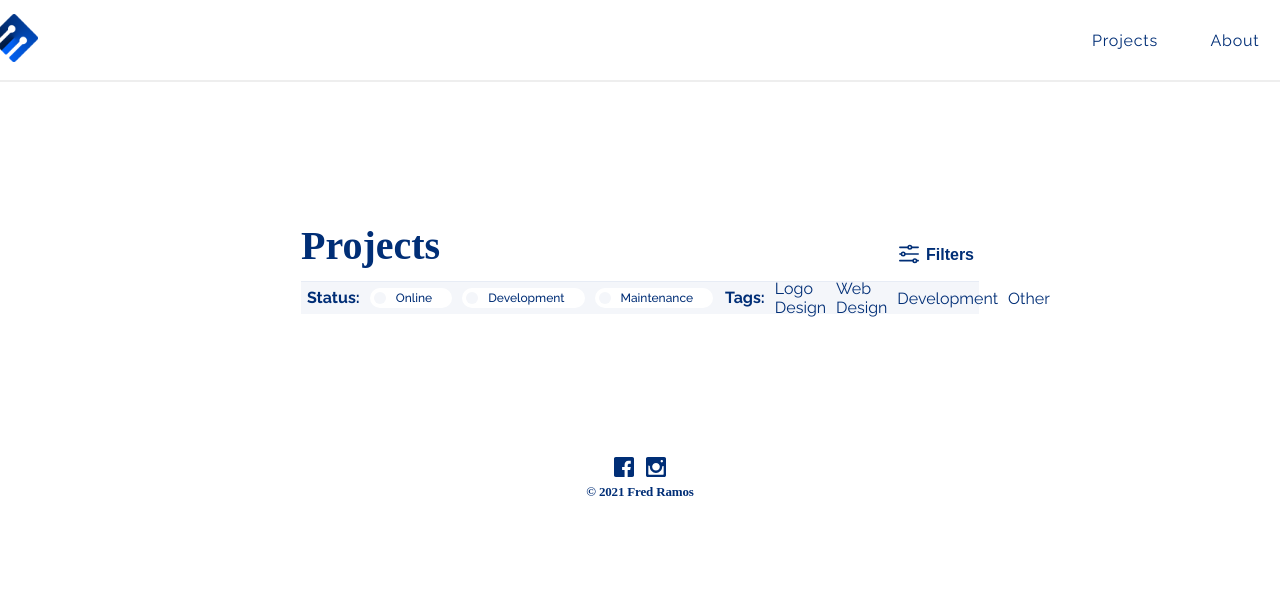
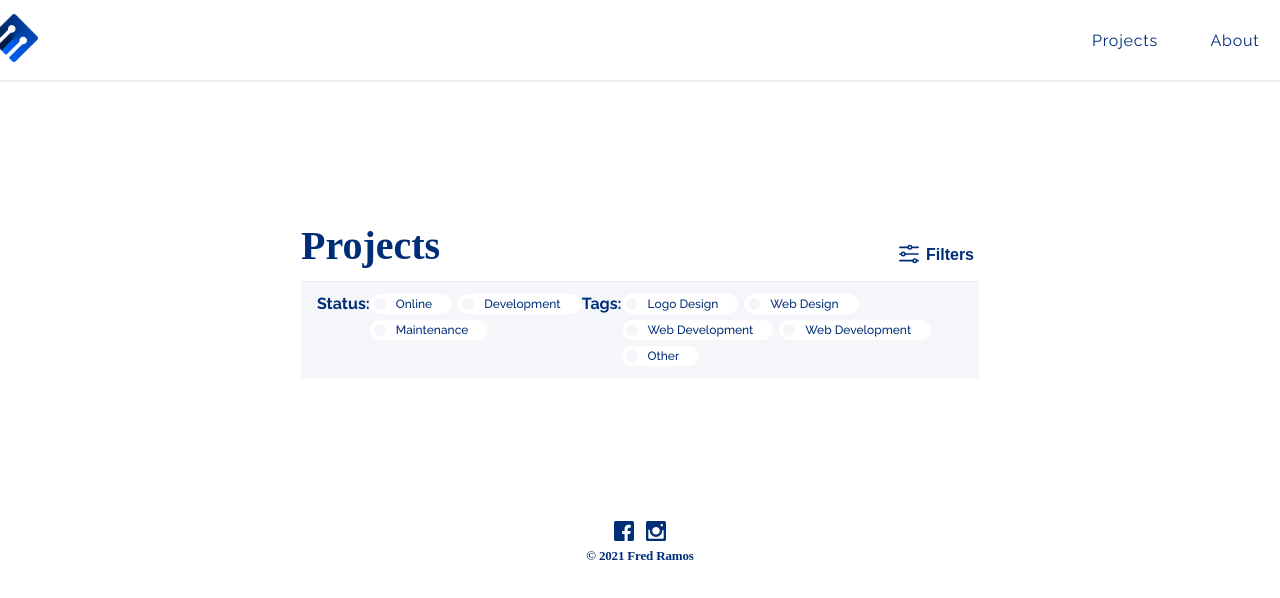
Before and after one commit to Starkpt/Branches, a Next.js app: page /projects in a window 1280 px wide. Shown: the top 598 px of the page. Built offline with nearby package versions, Linux system fonts and the light colour scheme.

Commit message:
page - project list 01.2
filters list structure and functionality

```diff
--- a/pages/projects/index.js
+++ b/pages/projects/index.js
@@ -13,26 +13,26 @@ export default function Projects() {
               <p>Filters</p>
             </button>
           </div>
-          <div id="filters-container">
+          <div id="filters-container" class="toggle-on">
+            <div id="filters-wrapper">
+
             <div id="filter-status" className="filter-list">
               <h6>Status:</h6>
               <ul>
                 <li>
-                  <label for="tag-online">
+                  <label htmlFor="tag-online">
                     <div className="left-semi-circle">
-                      <input type="checkbox" id="tag-online" class="tag-input" name="online" />
-                      <div className="bullet-circle">
-                        <Image src="/icons/tag-bullet.svg" width={0} height={0} />
-                      </div>
+                      <input type="checkbox" id="tag-online" className="tag-input" name="online" />
+                      <div className="bullet-circle"></div>
                     </div>
                     <div className="tag-name">Online</div>
                     <div className="right-semi-circle"></div>
                   </label>
                 </li>
                 <li>
-                  <label for="tag-development">
+                  <label htmlFor="tag-development">
                     <div className="left-semi-circle">
-                      <input type="checkbox" id="tag-development" class="tag-input" name="development" />
+                      <input type="checkbox" id="tag-development" className="tag-input" name="development" />
                       <div className="bullet-circle"></div>
                     </div>
                     <div className="tag-name">Development</div>
@@ -40,12 +40,10 @@ export default function Projects() {
                   </label>
                 </li>
                 <li>
-                  <label for="tag-maintenance">
+                  <label htmlFor="tag-maintenance">
                     <div className="left-semi-circle">
-                      <input type="checkbox" id="tag-maintenance" class="tag-input" name="maintenance" />
-                      <div className="bullet-circle">
-                        <Image src="/icons/tag-bullet.svg" width={0} height={0} />
-                      </div>
+                      <input type="checkbox" id="tag-maintenance" className="tag-input" name="maintenance" />
+                      <div className="bullet-circle"></div>
                     </div>
                     <div className="tag-name">Maintenance</div>
                     <div className="right-semi-circle"></div>
@@ -56,11 +54,58 @@ export default function Projects() {
             <div id="filter-tags" className="filter-list">
               <h6>Tags:</h6>
               <ul>
-                <li>Logo Design</li>
-                <li>Web Design</li>
-                <li>Development</li>
-                <li>Other</li>
+                <li>
+                  <label htmlFor="tag-logo-design">
+                    <div className="left-semi-circle">
+                      <input type="checkbox" id="tag-logo-design" className="tag-input" name="logo-design" />
+                      <div className="bullet-circle"></div>
+                    </div>
+                    <div className="tag-name">Logo Design</div>
+                    <div className="right-semi-circle"></div>
+                  </label>
+                </li>
+                <li>
+                  <label htmlFor="tag-web-design">
+                    <div className="left-semi-circle">
+                      <input type="checkbox" id="tag-web-design" className="tag-input" name="web-design" />
+                      <div className="bullet-circle"></div>
+                    </div>
+                    <div className="tag-name">Web Design</div>
+                    <div className="right-semi-circle"></div>
+                  </label>
+                </li>
+                <li>
+                  <label htmlFor="tag-web-development">
+                    <div className="left-semi-circle">
+                      <input type="checkbox" id="tag-web-development" className="tag-input" name="web-development" />
+                      <div className="bullet-circle"></div>
+                    </div>
+                    <div className="tag-name">Web Development</div>
+                    <div className="right-semi-circle"></div>
+                  </label>
+                </li>
+                <li>
+                  <label htmlFor="tag-branding">
+                    <div className="left-semi-circle">
+                      <input type="checkbox" id="tag-branding" className="tag-input" name="branding" />
+                      <div className="bullet-circle"></div>
+                    </div>
+                    <div className="tag-name">Web Development</div>
+                    <div className="right-semi-circle"></div>
+                  </label>
+                </li>
+                <li>
+                  <label htmlFor="tag-other">
+                    <div className="left-semi-circle">
+                      <input type="checkbox" id="tag-other" className="tag-input" name="other" />
+                      <div className="bullet-circle"></div>
+                    </div>
+                    <div className="tag-name">Other</div>
+                    <div className="right-semi-circle"></div>
+                  </label>
+                </li>
               </ul>
+            </div>
             </div>
           </div>
         </div>
--- a/styles/projects.css
+++ b/styles/projects.css
@@ -52,12 +52,22 @@
 #filters-container{
   background: #F4F6FA;
   border-top: 1px solid #E7ECF5;
+  overflow: hidden;
+
+  transition: height .3 cubic-bezier(0.075, 0.82, 0.165, 1);
 }
-
+#filters-container.toggle-on{
+  height: auto;
+}
+#filters-container.toggle-off{
+  height: 0;
+}
+#filters-wrapper{
+  padding:12px 16px;
+}
 .filter-list {
   display: flex;
   flex-direction: row;
-  padding:6px;
 }
 
 #filters-container h6{
@@ -68,13 +78,19 @@
   display: flex;
   flex-direction: row;
   align-items: center;
+  flex-wrap: wrap;
+  row-gap:6px;
+  column-gap:6px;
 }
 #filters-container li{
   height: 20px;
-  margin-left: 10px;
   display: flex;
   flex-direction: row;
   align-items: center;
+}
+#filter-status{
+  min-width: 41%;
+  align-items: self-start;
 }
 #filters-container label{
   display: flex;
@@ -112,32 +128,29 @@
   justify-content: center;
   align-items: center;
 }
-.filter-list .bullet-circle::before{
+.filter-list .bullet-circle::after{
   content:"";
-  width: 40%;
-  height: 40%;
+  width: 50%;
+  height: 50%;
   border-radius:50%;
-  background-image:url('/icons/tag-bullet.svg');
-  background-repeat: no-repeat;
-  background-position: center;
+  background-color:#002E76;
   opacity:0;
 
   transition: width .9s cubic-bezier(0.075, 0.82, 0.165, 1),
               height .9s cubic-bezier(0.075, 0.82, 0.165, 1),
-              opacity .9s cubic-bezier(0.075, 0.82, 0.165, 1)
+              opacity 1.2s cubic-bezier(0.075, 0.82, 0.165, 1)
 }
-.filter-list li:hover .bullet-circle::before{
-  opacity: 1;
+.filter-list li:hover .bullet-circle::after{
+  opacity: .8;
 }
-.filter-list .tag-input:checked ~ .bullet-circle::before{
+.filter-list .tag-input:checked ~ .bullet-circle::after{
   opacity:1;
-  width:100%;
-  height:100%;
+  width:85%;
+  height:85%;
 }
 #filters-container .tag-input{
   display:none;
 }
-
 .filter-list .tag-name{
   font-size: 12px;
   background-color: white;
@@ -146,4 +159,5 @@
   justify-content: center;
   font-weight: 500;
   padding-left: 6px;
+  user-select: none;
 }
```
